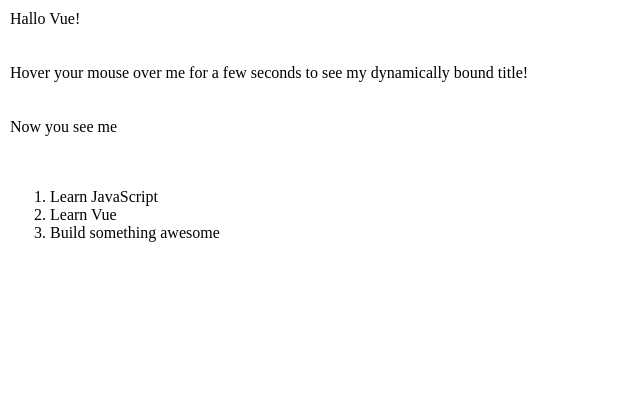
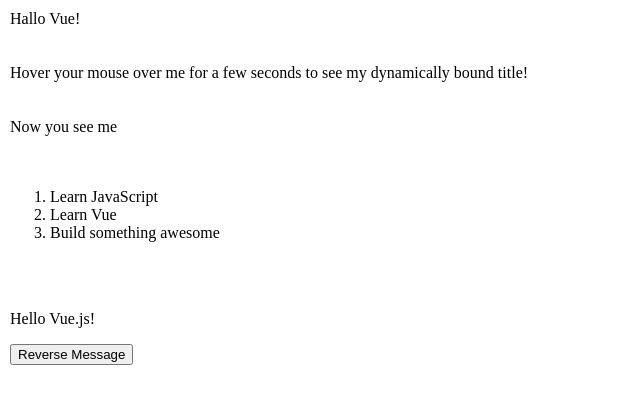
Before and after one commit to fzberlin23/vue.js, a plain HTML site: page index.html in a window 1280 px wide. Shown: the whole page, without its empty margins (0-640 px from the left). Drawn offline with nearby package versions, Linux system fonts and the light colour scheme.

Commit message:
Hello Vue!

```diff
--- a/index.html
+++ b/index.html
@@ -34,6 +34,13 @@
             </ol>
         </div>
 
+        <br/><br/>
+
+        <div id="app-5">
+            <p>{{ message }}</p>
+            <button v-on:click="reverseMessage">Reverse Message</button>
+        </div>
+
         <script src="index.js"></script>
     </body>
 </html>
--- a/index.js
+++ b/index.js
@@ -34,3 +34,16 @@
         ]
     }
 });
+
+
+var app5 = new Vue({
+    el: '#app-5',
+    data: {
+        message: 'Hello Vue.js!'
+    },
+    methods: {
+        reverseMessage: function () {
+            this.message = this.message.split('').reverse().join('')
+        }
+    }
+});
```
